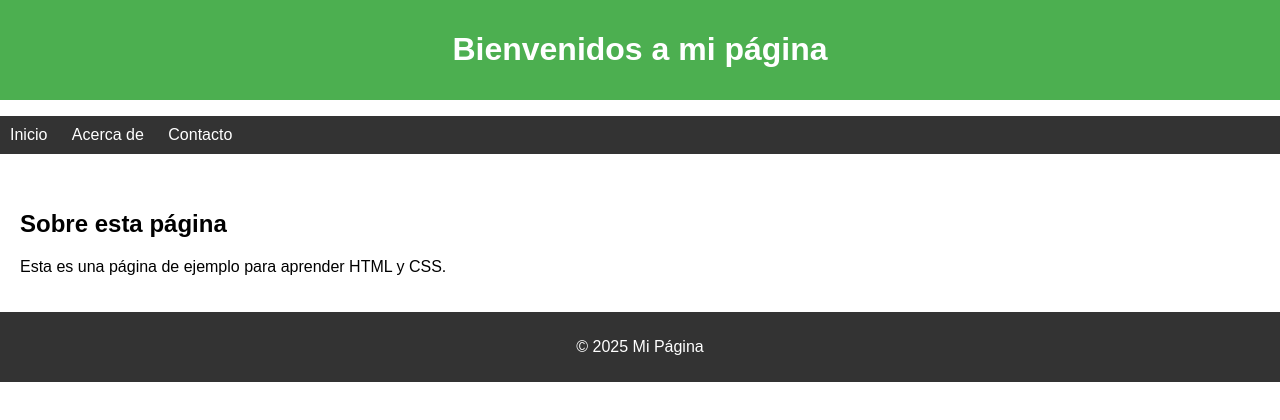
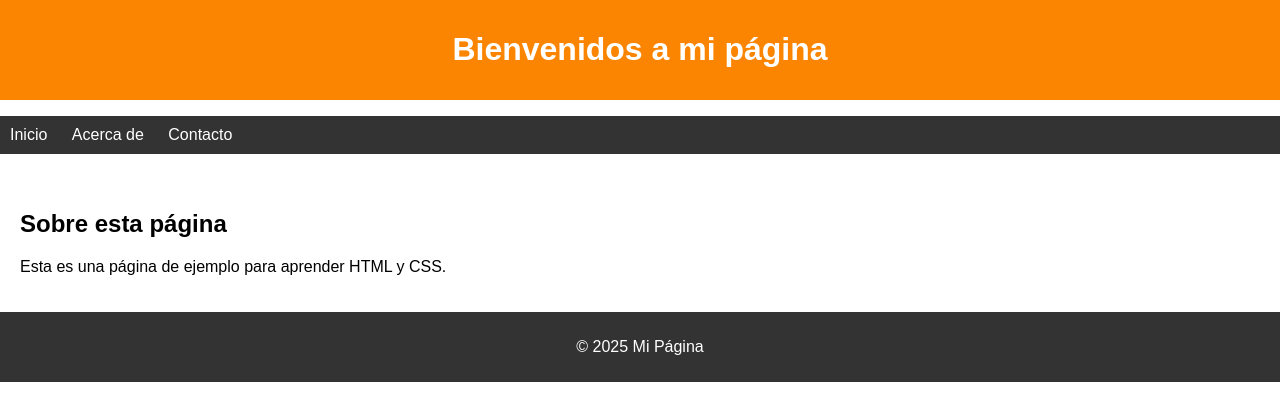
Before and after one commit to AdrianesDev/aprendiendoGit, a plain HTML site: page index.html in a window 1280 px wide. Drawn offline with Linux system fonts and the light colour scheme.

Commit message:
agregamos un nuevo color

```diff
--- a/style.css
+++ b/style.css
@@ -5,7 +5,7 @@ body {
 }
 
 header {
-  background-color: #4caf50;
+  background-color: #fb8500;
   color: white;
   text-align: center;
   padding: 10px;
```
